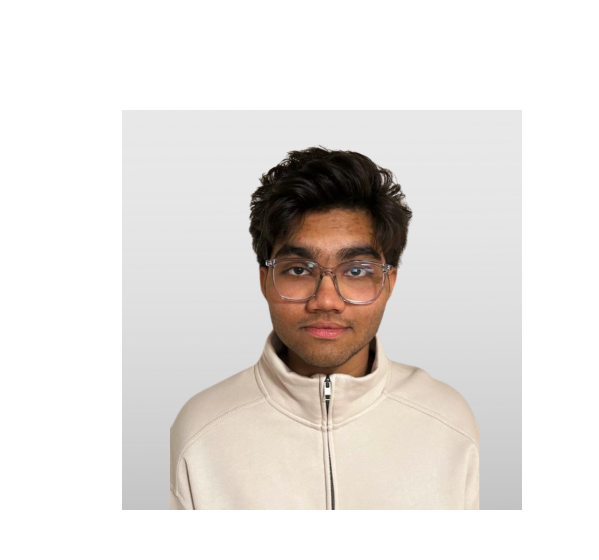
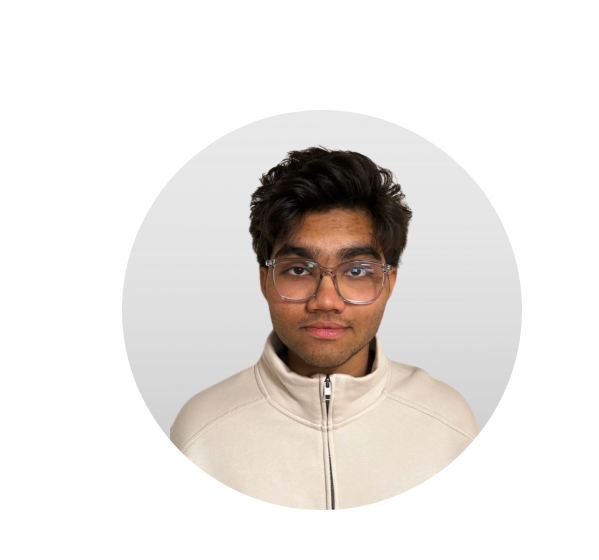
Before and after one commit to Jainam2301/portfolio, a plain HTML site: page index.html in a window 1280 px wide. Shown: the part 174-734 px from the top of the page, 115-714 px from the left. Drawn offline with Linux system fonts and the light colour scheme.

Commit message:
Update style.css

```diff
--- a/style.css
+++ b/style.css
@@ -162,6 +162,10 @@ section{
     justify-content: center;
     gap: 5rem;
     height: 80vh;
+}
+
+.jay-profile{
+    border-radius: 50%;
 }
 
 .section__pic-container{
```
